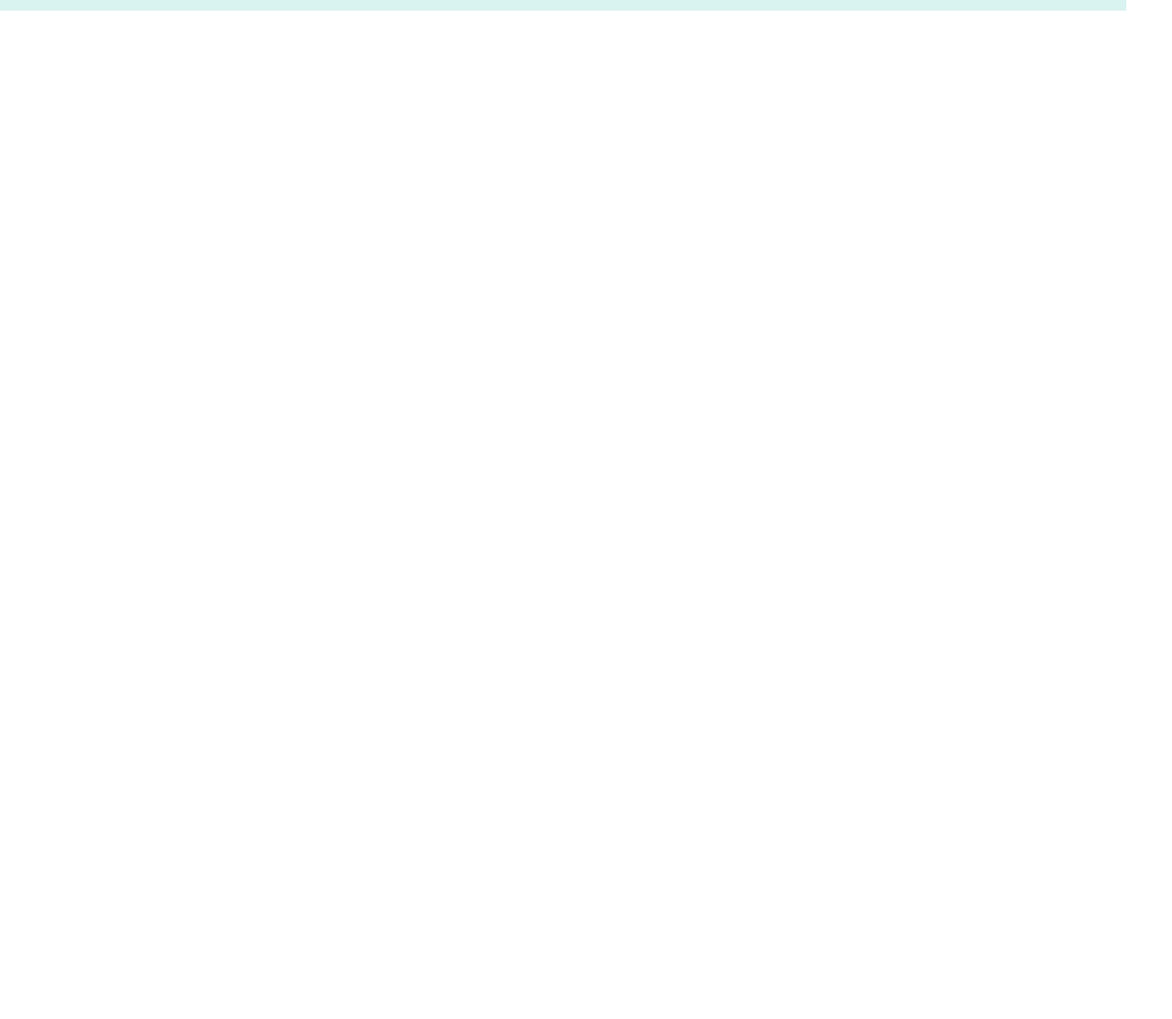
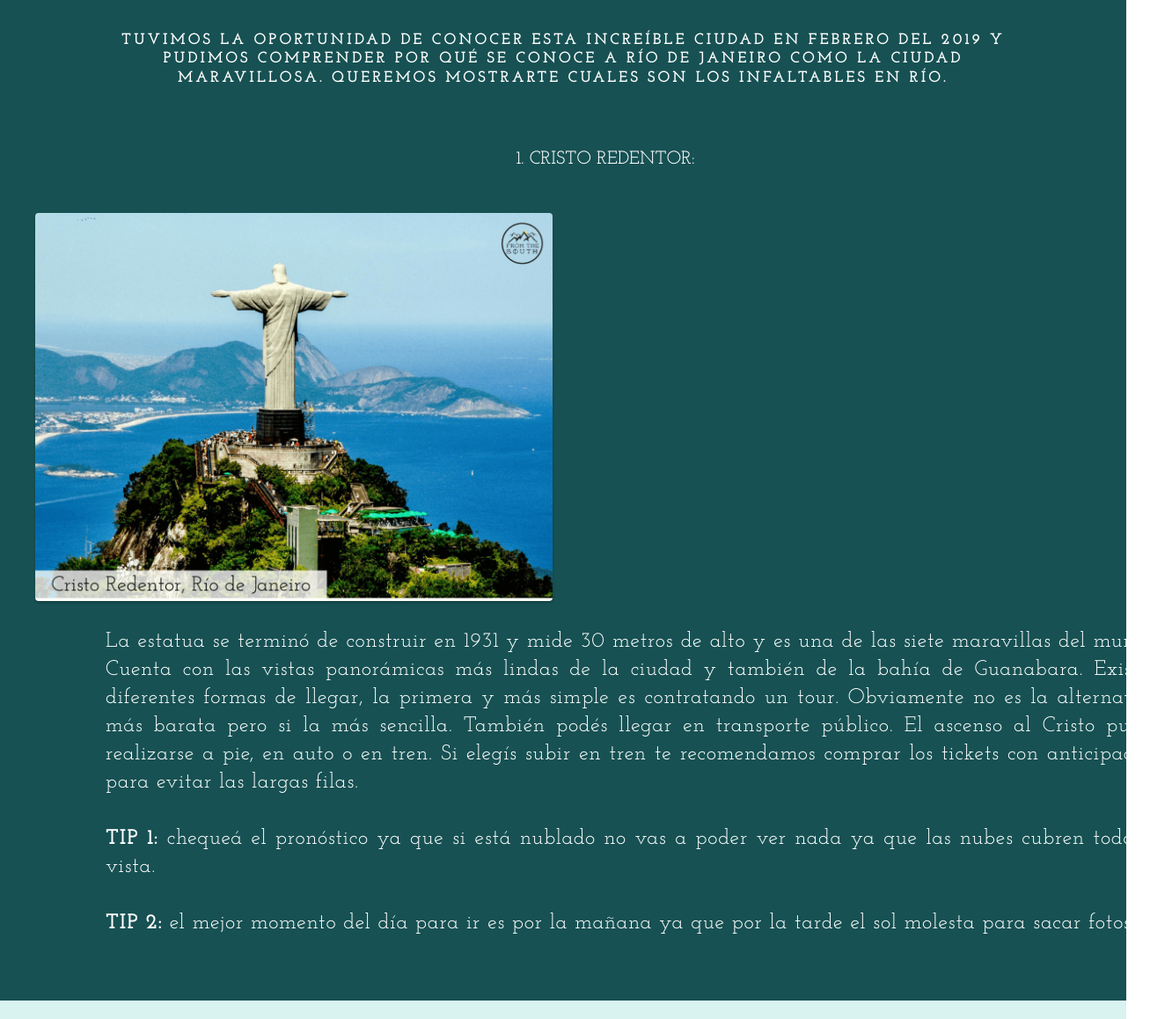
Before and after one commit to rociosoldati/fromthesouth, a plain HTML site: page rio.html in a window 1280 px wide. Shown: the part 536-1694 px from the top of the page at 88% size, 1332 px wide, since content can reach past the window. Before the commit the page ends 800 px from the top, so only its background shows below. Drawn offline with nearby package versions, Linux system fonts and the light colour scheme.

Commit message:
guia rio

```diff
--- a/rio.html
+++ b/rio.html
@@ -56,6 +56,21 @@
     </header>
     <section id="seccion" class="presentacion section__color">
         <h1 class="presentacion__titulo subrayado">Guía para viajar a Río de Janeiro:</h1>
+        <h2 class="presentacion__subtitulo">¿Estás planeando un viaje a Río?</h2>
+        <h2 class="presentacion__subtitulo">Estos son los lugares que no podés dejar de visitar</h2>
+        <h3 class="presentacion__h3 presentacion__h3--blanco">Tuvimos la oportunidad de conocer esta increíble ciudad en febrero del 2019 y pudimos comprender por qué se conoce a Río de Janeiro como la ciudad maravillosa. Queremos mostrarte cuales son los infaltables en Río.</h3>
+        <h4>1. Cristo Redentor:</h4>
+        <div class="gallery-container">
+            <div class="tz-gallery">
+              <div class="row">
+                <div class="col-sm-8 col-md-6">
+                  <a class="lightbox" href="#">
+                    <img src="Imagenes/cristo.png" alt="Cristo Redentor, Río de Janeiro" title="Cristo Redentor, Río de Janeiro">
+                  </a>
+                </div>
+        <p>La estatua se terminó de construir en 1931 y mide 30 metros de alto y es una de las siete maravillas del mundo. Cuenta con las vistas panorámicas más lindas de la ciudad y también de la bahía de Guanabara. Existen diferentes formas de llegar, la primera y más simple es contratando un tour. Obviamente no es la alternativa más barata pero si la más sencilla. También podés llegar en transporte público. El ascenso al Cristo puede realizarse a pie, en auto o en tren. Si elegís subir en tren te recomendamos comprar los tickets con anticipación para evitar las largas filas.</p>
+        <p><strong>TIP 1:</strong> chequeá el pronóstico ya que si está nublado no vas a poder ver nada ya que las nubes cubren toda la vista.</p>
+        <p><strong>TIP 2:</strong> el mejor momento del día para ir es por la mañana ya que por la tarde el sol molesta para sacar fotos.</p>
     </section>
     <footer class="footer flex-container1 section__color--claro">
         <div>
```
Also changed, not shown: Imagenes/cristo.png (added).
